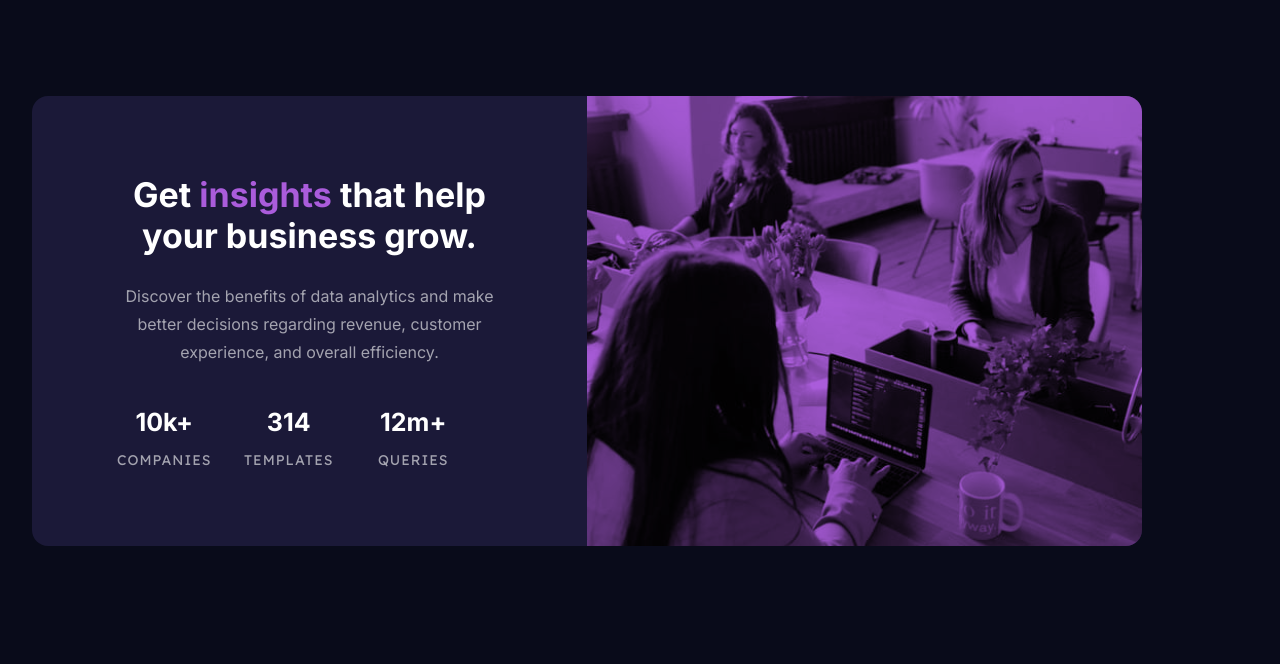
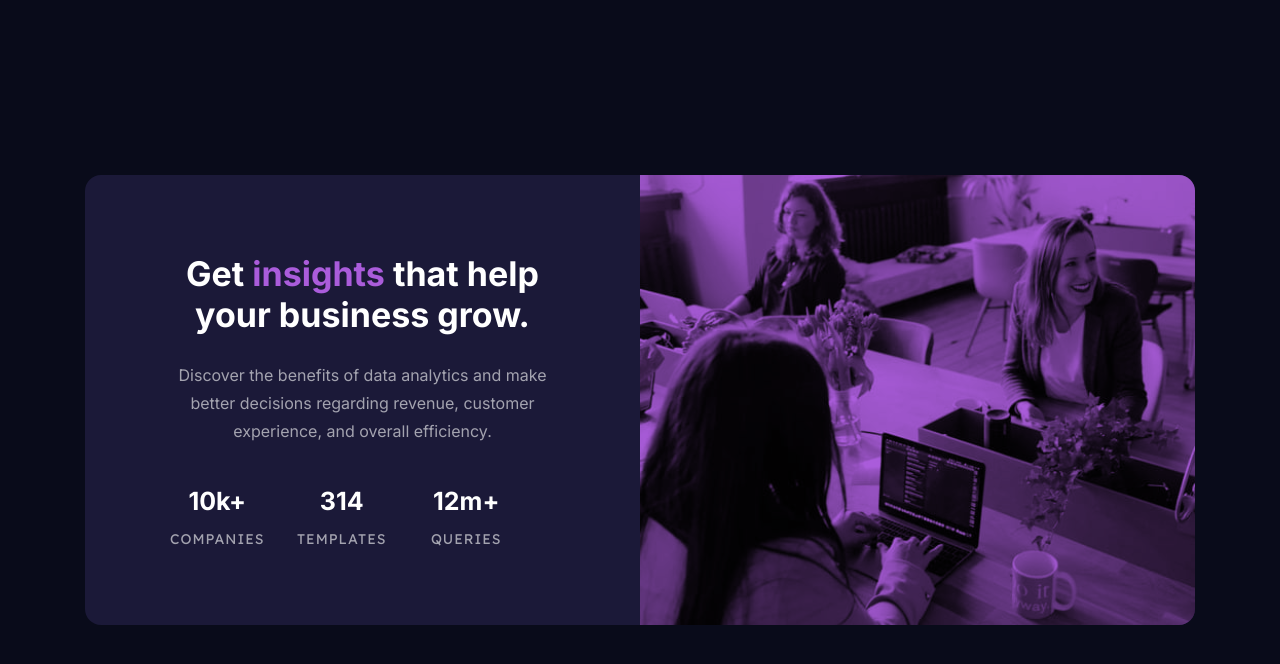
Before and after one commit to qqqzhch/Stats-preview-card-component, a Next.js app: page / in a window 1280 px wide. Shown: the top 664 px of the page. Built offline with nearby package versions, Linux system fonts and the light colour scheme.

Commit message:
feat: style

```diff
--- a/src/app/page.tsx
+++ b/src/app/page.tsx
@@ -24,7 +24,6 @@ const Main = styled.main`
   display: flex;
 `;
 const Card = styled.section`
-  margin: auto;
   background-color: var(--PrimaryDarkdesaturatedblue);
   display: flex;
   justify-content: space-between;
@@ -44,6 +43,7 @@ const Card = styled.section`
     height: 450px;
     width: 1110px;
     padding: 0px;
+    margin: auto;
   }
 `;
 const Left = styled.div`
--- a/src/constant/font.ts
+++ b/src/constant/font.ts
@@ -2,6 +2,7 @@ import { Inter, Lexend_Deca } from 'next/font/google';
 
 export const inter = Inter({
   subsets: ['latin'],
+  variable: '--font-inter',
   display: 'swap',
 });
 
@@ -9,3 +10,10 @@ export const LexendDeca = Lexend_Deca({
   subsets: ['latin'],
   display: 'swap',
 });
+/*
+.text {
+  font-family: var(--font-inter);
+  font-weight: 200;
+  font-style: italic;
+}
+*/
```
